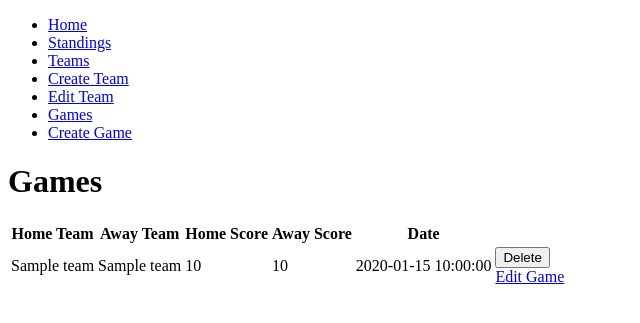
After one commit to LamKD98/CodeClan_Project, a Flask app: page /games in a window 1280 px wide. The commit adds this page. Shown: the top 323 px of the page, without its empty margins (0-640 px from the left). Run offline with Flask 3, Linux system fonts and the light colour scheme; a database or web service that is not in the repository returns one stand-in record (values such as "Sample title"); some libraries are stand-ins or nearby versions.

Commit message:
finsihed

```diff
--- a/Sports_Scoring_Python_Project/app.py
+++ b/Sports_Scoring_Python_Project/app.py
@@ -1,8 +1,11 @@
 from flask import Flask, render_template
 from controllers.team_controller import team_blueprint
+from controllers.game_controller import game_blueprint
+
 
 app = Flask(__name__)
 app.register_blueprint(team_blueprint)
+app.register_blueprint(game_blueprint)
 
 @app.route('/')
 def home():
--- /dev/null
+++ b/Sports_Scoring_Python_Project/controllers/game_controller.py
@@ -0,0 +1,89 @@
+from flask import Blueprint, render_template, request, redirect, url_for
+import repositories.game_repository as game_repository
+import repositories.team_repository as team_repository
+from models.game import Game
+
+
+
+game_blueprint = Blueprint('games', __name__)
+
+# INDEX
+# GET/games
+@game_blueprint.route('/games')
+def games():
+    all_games = game_repository.select_all()
+    # for game in all_games:
+    #     print(game.__dict__)
+    return render_template('games/index.html', all_games=all_games)
+
+# NEW
+# GET /games/new
+@game_blueprint.route('/games/new', methods=['GET'])
+def new():
+    teams = team_repository.select_all()
+    return render_template('games/new.html', teams=teams)
+
+@game_blueprint.route("/games", methods=["POST"])
+def create():
+    home_team_id = request.form["home_team"]
+    away_team_id = request.form["away_team"]
+    home_team_score = request.form["home_team_score"]
+    away_team_score = request.form["away_team_score"]
+    game_date = request.form["game_date"]
+
+    home_team = team_repository.select(home_team_id)
+    away_team = team_repository.select(away_team_id)
+
+    new_game = Game(home_team, away_team, home_team_score, away_team_score, game_date)
+    game_repository.save(new_game)  # Updated line
+    return redirect("/games")
+# SHOW
+# GET /games/<id>
+@game_blueprint.route('/games/<id>', methods=['GET'])
+def show(id):
+    game = game_repository.select(id)
+    return render_template('games/show.html', game=game)
+
+# EDIT
+# GET /games/<id>/edit
+@game_blueprint.route('/games/<id>/edit', methods=['GET'])
+def edit_game(id):
+    game = game_repository.select(id)
+    print(game)
+    teams = team_repository.select_all()
+    return render_template('games/edit.html', game=game, teams=teams)
+
+# UPDATE
+# POST /games/<id>
+@game_blueprint.route('/games/<id>', methods=['POST'])
+def update_game(id):
+    home_team_id = request.form['home_team']
+    away_team_id = request.form['away_team']
+    home_team_score = request.form['home_team_score']
+    away_team_score = request.form['away_team_score']
+    game_date = request.form['game_date']
+    new_home_team = team_repository.select(home_team_id)
+    new_away_team = team_repository.select(away_team_id)
+
+    game = game_repository.select(id)
+    game.home_team = new_home_team
+    game.away_team = new_away_team
+    game.home_team_score = home_team_score
+    game.away_team_score = away_team_score
+    game.game_date = game_date
+    game_repository.update(game)
+    return redirect('/games')
+
+# DELETE
+# DELETE /games/<id>/delete
+@game_blueprint.route('/games/<id>/delete', methods=['POST'])
+def delete_game(id):
+    game_repository.delete(id)
+    return redirect('/games')
+
+# SELECT BY TEAM
+# GET /games/team/<id>
+@game_blueprint.route('/games/team/<id>', methods=['GET'])
+def games_by_team(id):
+    games = game_repository.select(id)
+    return render_template('games/index.html', all_games=games)
--- a/Sports_Scoring_Python_Project/models/game.py
+++ b/Sports_Scoring_Python_Project/models/game.py
@@ -1,6 +1,8 @@
 class Game:
-    def __init__(self, home_team, away_team, home_score, away_score):
+    def __init__(self, home_team, away_team, home_score, away_score , game_date, id = None):
         self.home_team = home_team
         self.away_team = away_team
-        self.home_score = home_score
-        self.away_score = away_score
+        self.home_team_score = home_score
+        self.away_team_score = away_score
+        self.game_date = game_date
+        self.id = id
--- /dev/null
+++ b/Sports_Scoring_Python_Project/repositories/game_repository.py
@@ -0,0 +1,77 @@
+from db.run_sql import run_sql
+from models.game import Game
+from models.team import Team
+import repositories.team_repository as team_repository
+import repositories.league_repository as league_repository
+
+def save(game):
+    sql = "INSERT INTO games (home_team, away_team, home_team_score, away_team_score, game_date) VALUES (%s, %s, %s, %s, %s) RETURNING *"
+    values = [game.home_team.id, game.away_team.id, game.home_team_score, game.away_team_score, game.game_date]
+    results = run_sql(sql, values)
+    id = results[0]["id"]
+    game.id = id
+    return game
+
+
+def select(id):
+    game = None
+    sql = "SELECT * FROM games WHERE id = %s"
+    values = [id]
+    result = run_sql(sql, values)[0]
+
+    if result is not None:
+        home_team = team_repository.select(result["home_team"])
+        away_team = team_repository.select(result["away_team"])
+        home_score = result["home_team_score"]
+        away_score = result["away_team_score"]
+        game_date = result["game_date"]
+        game = Game(home_team, away_team, home_score, away_score, game_date, id)
+    return game
+
+
+def select_all():
+    games = []
+    sql = "SELECT * FROM games"
+    results = run_sql(sql)
+    print(results)
+
+    for row in results:
+        home_team = team_repository.select(row['home_team'])
+        away_team = team_repository.select(row['away_team'])
+        game = Game(home_team, away_team, row['home_team_score'], row['away_team_score'], row['game_date'], row['id'])
+        games.append(game)
+
+    return games
+
+
+def delete_all():
+    sql = "DELETE FROM games"
+    run_sql(sql)
+
+
+def delete(id):
+    sql = "DELETE FROM games WHERE id=%s"
+    values = [id]
+    run_sql(sql, values)
+
+
+def update(game):
+    sql = "UPDATE games SET home_team = %s, away_team = %s, home_team_score = %s, away_team_score = %s, game_date = %s WHERE id = %s"
+    values = [game.home_team.id, game.away_team.id, game.home_team_score, game.away_team_score, game.game_date, game.id]
+    run_sql(sql, values)
+
+
+# def select_by_team(team_id):
+#     games = []
+
+#     sql = "SELECT * FROM games WHERE home_team = %s OR away_team = %s"
+#     values = [team_id, team_id]
+#     results = run_sql(sql, values)
+
+#     for row in results:
+#         home_team = team_repository.select(row['home_team'])
+#         away_team = team_repository.select(row['away_team'])
+#         game = Game(home_team, away_team, row['home_team_score'], row['away_team_score'], row['game_date'], row['id'])
+#         games.append(game)
+
+#     return games
--- a/Sports_Scoring_Python_Project/repositories/team_repository.py
+++ b/Sports_Scoring_Python_Project/repositories/team_repository.py
@@ -3,6 +3,7 @@ from db.run_sql import run_sql
 from models.team import Team
 from models.league import League
 import repositories.league_repository as league_repository
+import repositories.game_repository as game_repository
 
 def save(team):
     sql = "INSERT INTO teams (team_name, league_id, wins, losses, region, logo) VALUES (%s, %s, %s, %s, %s, %s) RETURNING *"
@@ -16,6 +17,7 @@ def save(team):
 
 
 def select(id):
+    print(id)
     team = None
     sql = "SELECT * FROM teams WHERE id=%s"
     values = [id]
@@ -54,3 +56,15 @@ def update(team):
     sql = "UPDATE teams SET team_name = %s, league_id = %s, wins = %s, losses = %s, region = %s, logo = %s WHERE id = %s"
     values = [team.team_name, team.league.id, team.wins, team.losses, team.region, team.logo, team.id]
     run_sql(sql, values)
+
+# def select_all_teams():
+#     teams = []
+
+#     sql = "SELECT * FROM teams"
+#     results = run_sql(sql)
+
+#     for row in results:
+#         team = Team(row['team_name'], row['league_id'], row['wins'], row['losses'], row['region'], row['id'])
+#         teams.append(team)
+
+#     return teams
--- a/Sports_Scoring_Python_Project/templates/base.html
+++ b/Sports_Scoring_Python_Project/templates/base.html
@@ -17,6 +17,8 @@
         <li><a href="/teams">Teams</a></li>
         <li><a href="/teams/new">Create Team</a></li>
         <li><a href="/teams/edit">Edit Team</a></li>
+        <li><a href="/games">Games</a></li>
+        <li><a href="/games/new">Create Game</a></li>
       </ul>
     </nav>
   </header>
--- /dev/null
+++ b/Sports_Scoring_Python_Project/templates/games/index.html
@@ -0,0 +1,33 @@
+{% extends 'base.html' %}
+
+{% block content %}
+  <h1>Games</h1>
+  <table>
+    <thead>
+      <tr>
+        <th>Home Team</th>
+        <th>Away Team</th>
+        <th>Home Score</th>
+        <th>Away Score</th>
+        <th>Date</th>
+      </tr>
+    </thead>
+    <tbody>
+      {% for game in all_games %}
+        <tr>
+          <td>{{ game.home_team.team_name }}</td>
+          <td>{{ game.away_team.team_name }}</td>
+          <td>{{ game.home_team_score }}</td>
+          <td>{{ game.away_team_score }}</td>
+          <td>{{ game.game_date }}</td>
+          <td>
+            <form action="/games/{{ game.id }}/delete" method="POST">
+            <button>Delete</button>
+            </form>
+            <a href="/games/{{game.id}}/edit">Edit Game</a>
+          </td>
+        </tr>
+      {% endfor %}
+    </tbody>
+  </table>
+{% endblock %}
--- a/Sports_Scoring_Python_Project/templates/teams/index.html
+++ b/Sports_Scoring_Python_Project/templates/teams/index.html
@@ -24,6 +24,7 @@
             <form action="/teams/{{team.id}}/delete" method="POST">
             <button>Delete</button>
             </form>
+            <a href="/teams/{{team.id}}/edit">Edit Team</a>
         </td>
         </tr>
       {% endfor %}
```
Also changed, not shown: Sports_Scoring_Python_Project/console.py (+21 -0 lines), Sports_Scoring_Python_Project/controllers/team_controller.py (+22 -24 lines), Sports_Scoring_Python_Project/db/sports_league.sql (+4 -4 lines), Sports_Scoring_Python_Project/templates/games/edit.html (added, +26 -0 lines), Sports_Scoring_Python_Project/templates/games/new.html (added, +34 -0 lines), Sports_Scoring_Python_Project/templates/games/show.html (added, +26 -0 lines), Sports_Scoring_Python_Project/templates/teams/edit.html (+22 -8 lines), Sports_Scoring_Python_Project/templates/teams/new.html (+28 -26 lines).
